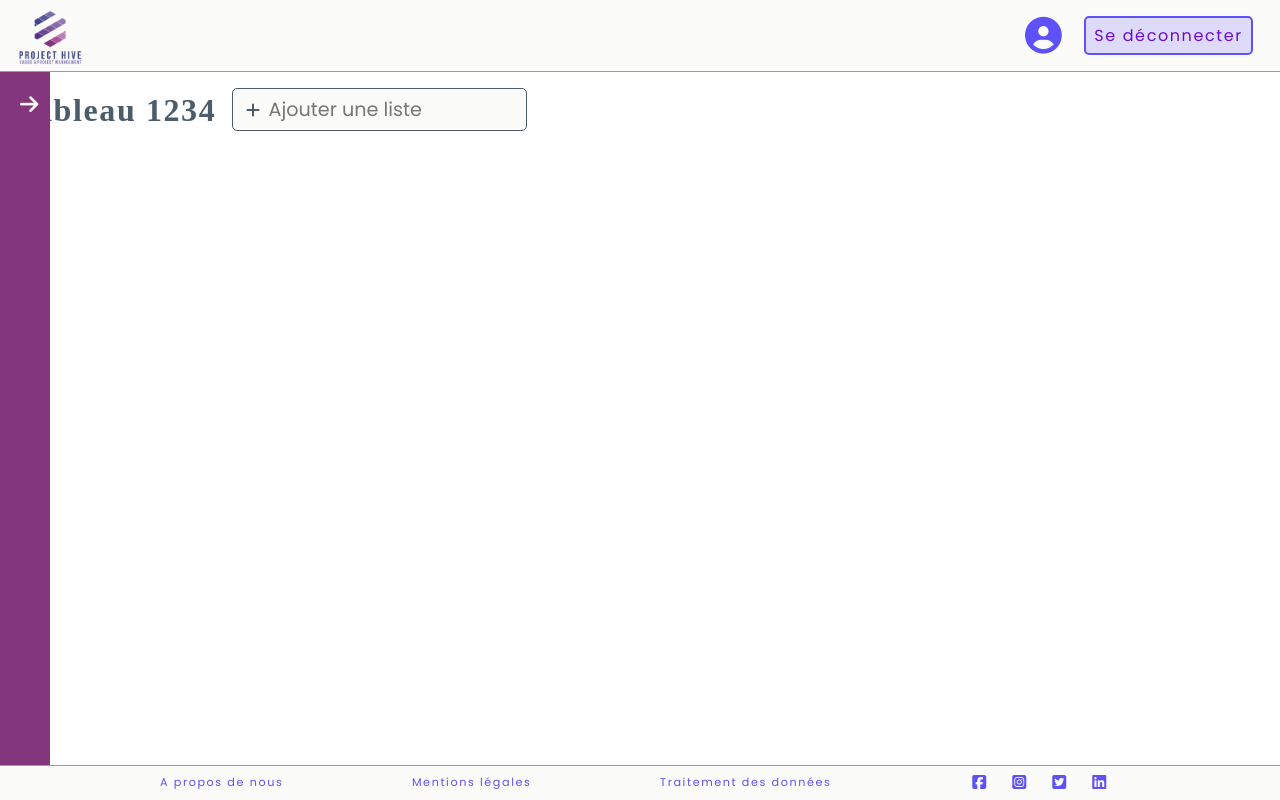
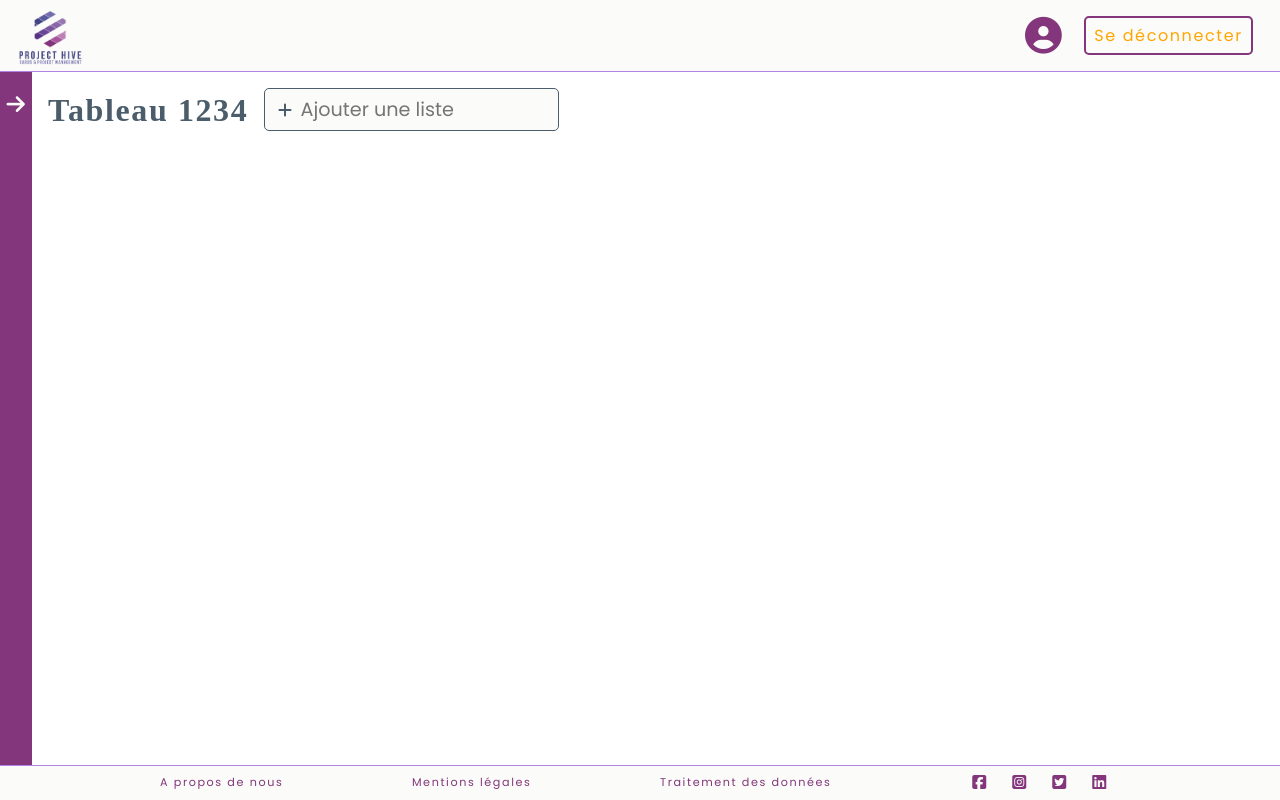
Before and after one commit to CoralieGa33/cda_projet_project_hive, a PHP site: template app/templates/board.php in a window 1280 px wide. Run offline with PHP 8.4, Linux system fonts and the light colour scheme; the template is opened without the code that fills it, so the values that code supplies are empty; the visitor is signed in with stand-in values (Sample User, id 1); some libraries are stand-ins or nearby versions; some web fonts are replaced.

Commit message:
burger menu adjustments

```diff
--- a/app/css/style.css
+++ b/app/css/style.css
@@ -84,15 +84,14 @@ a {
   padding: 0.3rem 0.5rem;
   font-size: 1rem;
   border-radius: 5px;
-  border: solid 2px #5d51f7;
-  color: #6D0CCE;
+  border: solid 2px #83367B;
+  color: #ffa500;
   line-height: normal;
-  background-color: #5d51f730;
 }
 
 .btn:hover {
   cursor: pointer;
-  background-color: #5d51f7;
+  background-color: #83367B;
   color: #FBFBF9;
 }
 
@@ -143,7 +142,7 @@ a {
 .header-navigation .fas {
   font-size: 2.3rem;
   margin-right: 0.8rem;
-  color: #5d51f7;
+  color: #83367B;
 }
 
 .header-navigation .fas:hover {
@@ -198,7 +197,7 @@ a {
   padding: 0.5rem 10rem;
   background-color: #FBFBF9;
   font-family: 'Poppins', sans-serif;
-  color: #5d51f7;
+  color: #83367B;
   border-top: 0.06rem solid rgba(109, 12, 206, 0.5);
   height: 2.2rem;
   position: fixed;
@@ -211,8 +210,11 @@ a {
   font-size: 0.7rem;
 }
 
-.footer .nav a:hover {
-  color: #6D0CCE;
+.footer .nav .footer-link {
+  color: #83367B;
+}
+
+.footer .nav .footer-link:hover {
   text-decoration: underline;
 }
 
@@ -222,19 +224,19 @@ a {
   display: flex;
   -ms-flex-pack: distribute;
       justify-content: space-around;
-  /*color: $base-color;*/
+  color: #83367B;
 }
 
 .footer-favicons a {
   padding: 0.3rem 0.5rem;
 }
 
-.footer-favicons i:hover {
-  color: #6D0CCE;
+.footer-favicons a:hover i {
+  color: #ffa500;
 }
 
 .footer a:visited {
-  color: #5d51f7;
+  color: #83367B;
 }
 
 .accueil {
@@ -325,6 +327,10 @@ a {
   margin-bottom: 1%;
   text-indent: 1rem;
   line-height: 1.3rem;
+}
+
+.board {
+  margin-left: 2rem;
 }
 
 .board-header {
@@ -412,6 +418,7 @@ a {
 .board-listes {
   position: relative;
   height: calc(100vh - 4.5rem - 4.7rem - 2.2rem);
+  padding-left: 0.5rem;
 }
 
 .board-listes .liste {
@@ -647,10 +654,13 @@ a {
   display: none !important;
 }
 
-#burger-wrap {
+.menu-burger {
+  position: relative;
+}
+
+.menu-burger #burger-wrap {
   background-color: #83367B;
-  width: 50px;
-  padding: 0 20px;
+  width: 2rem;
   font-family: 'Poppins',sans-serif;
   font-size: 21px;
   line-height: 1.6;
@@ -661,43 +671,48 @@ a {
   height: calc(100vh - 4.5rem - 2.2rem);
 }
 
-.btn-burger {
+.menu-burger .btn-burger {
   margin: 1rem;
 }
 
-#burger-open,
-#burger-close {
+.menu-burger #burger-open,
+.menu-burger #burger-close {
   text-align: right;
 }
 
-#burger-open {
-  margin-left: -1rem;
+.menu-burger #burger-open {
+  margin-left: -0.6rem;
 }
 
-#burger-close {
+.menu-burger #burger-close {
   display: none;
 }
 
-.burger-nav a {
+.menu-burger .burger-nav a {
   color: #FBFBF9;
   text-decoration: none;
   display: block;
   text-align: left;
 }
 
-.burger-nav {
+.menu-burger .burger-nav {
   padding: 0 25px;
   display: none;
 }
 
-.burger-title {
+.menu-burger .burger-nav ul {
+  margin-bottom: 2rem;
+  width: 90%;
+}
+
+.menu-burger .burger-title {
   font-size: 1.3rem;
   margin-bottom: 1rem;
   font-family: 'Solway', serif;
   color: orange;
 }
 
-.burger-list {
+.menu-burger .burger-list {
   font-size: 0.9rem;
   -webkit-transition: 0.4s;
   transition: 0.4s;
--- a/app/css/style.scss
+++ b/app/css/style.scss
@@ -14,7 +14,7 @@ $sd-color: #6D0CCE;
 $light-color: #FBFBF9;
 $grey-color: #4B5C6B;
 $pink-color: #83367B;
-$orange-color:orange;
+$orange-color:#ffa500;
 
 
 //pour les colonnes :
@@ -93,14 +93,14 @@ a {
     padding: 0.3rem 0.5rem;
     font-size: 1rem;
     border-radius: 5px;
-    border: solid 2px $base-color;
-    color: $sd-color;
+    border: solid 2px $pink-color;
+    color: $orange-color;
     line-height: normal;
-    background-color:  #{$base-color}30;
+    //background-color:  #{$pink-color}100;
 
     &:hover {
         cursor: pointer;
-        background-color: $base-color;
+        background-color: $pink-color;
         color: $light-color;
     }
 }
@@ -141,7 +141,7 @@ a {
         .fas{
             font-size:2.3rem;
             margin-right:0.8rem;
-            color: $base-color;
+            color: $pink-color;
 
             &:hover {
                 animation: pulse 2s infinite;
@@ -176,7 +176,7 @@ a {
     padding : 0.5rem 10rem;
     background-color:$light-color;
     font-family: 'Poppins', sans-serif;
-    color:$base-color;
+    color:$pink-color;
     border-top: 0.06rem solid rgba(109, 12, 206, 0.5);
     height: 2.2rem;
     position: fixed;
@@ -184,30 +184,35 @@ a {
     left:0;
     right:0;
 
+
     .nav{
         font-size:0.7rem;
 
-        a:hover {
-            color: $sd-color;
+        .footer-link {
+            color: $pink-color;
+
+            &:hover {
                 text-decoration: underline;
             }
+        }
+
     }
 
     &-favicons{
         display: flex;
         justify-content: space-around;
-        /*color: $base-color;*/
+        color: $pink-color;
 
         a {
             padding: 0.3rem 0.5rem;
         }
-        i:hover {
-            color: $sd-color;
+        a:hover i {
+            color: $orange-color;
         }
     }
 
     a:visited{
-        color:$base-color;
+        color:$pink-color;
     }
 }
 
@@ -257,13 +262,13 @@ a {
     h1{
         font-size: 2.5rem;
         margin-bottom: 2rem;
-        color:$base-color;
+        color:$pink-color;
         font-family: 'Solway', serif;
         text-align: center;
         letter-spacing: .1rem;
         text-shadow:
-            -1px -1px 1px #{$base-color}70,
-            2px 2px 1px #{$base-color}25;
+            -1px -1px 1px #{$pink-color}70,
+            2px 2px 1px #{$pink-color}25;
         font-weight: bold;
     }
 
@@ -288,6 +293,8 @@ a {
 
 //Board start
 .board{
+    margin-left: 2rem;
+
     &-header{
         display:flex;
         align-items: center;
@@ -355,6 +362,7 @@ a {
     &-listes {
         position: relative;
         height: calc(100vh - 4.5rem - 4.7rem - 2.2rem ); // -header -board-header -  footer
+        padding-left: 0.5rem;
 
         //List start
         .liste{
@@ -561,10 +569,13 @@ a {
 //Board end
 
 //Menu burger start
+.menu-burger {
+    position:relative;
+
     #burger-wrap {
         background-color:#83367B;
-    width: 50px;
-    padding: 0 20px;
+        width: 2rem;
+        //padding: 0 20px;
         font-family: 'Poppins',sans-serif;
         font-size: 21px;
         line-height: 1.6;
@@ -585,7 +596,7 @@ a {
         text-align: right;
     }
     #burger-open {
-      margin-left:-1rem;
+        margin-left: -0.6rem;
     }
     #burger-close {
         display: none
@@ -649,25 +671,29 @@ a {
     .burger-new-table{
         margin-top: 4rem;
         display:none;
-    text-align: center;
     }
-  .burger-add-table{
+
+    .edit-board, .new-board {
+        display: flex;
+        flex-direction: column;
+    }
+    .btn{
         font-size:0.9rem;
         border:2px solid #FBFBF9;
-    width:11rem;
-    padding:0.2rem;
+        background-color: transparent;
+        color: $light-color;
+        padding:0.2rem 0.5rem;
         text-align: center;
-    margin-top: 1.2rem;
         cursor: pointer;
         font-family: 'Poppins', sans-serif;
         border-radius: 5px;
 
     }
-  .burger-add-table:hover{
+    .btn:hover{
         background-color:$light-color;
         color:$grey-color;
     }
-  .input{
+    .board-title{
         padding: 0.4rem;
         border-radius: 5px;
         margin-bottom: 0.7rem;
@@ -715,13 +736,13 @@ a {
         text-transform: uppercase;
         font-weight: bold;
         font-size: 1.5rem;
-        color: $base-color;
+        color: $pink-color;
         margin: 0 1rem 1.5rem;
         width: 22rem;
         letter-spacing: .1rem;
         text-shadow:
-            -1px -1px 1px #{$base-color}70,
-            2px 2px 1px #{$base-color}25;
+            -1px -1px 1px #{$pink-color}70,
+            2px 2px 1px #{$pink-color}25;
     }
 
     &-valid, &-error, &-noerror {
--- a/app/includes/footer.php
+++ b/app/includes/footer.php
@@ -1,13 +1,13 @@
 <footer class="footer">
 
     <div class="nav about us">
-        <a href="">A propos de nous</a>
+        <a href="" class="footer-link">A propos de nous</a>
     </div>
     <div class="nav legal">
-        <a href="">Mentions légales</a>
+        <a href="" class="footer-link">Mentions légales</a>
     </div>
     <div class="nav rgpd">
-        <a href="">Traitement des données</a>
+        <a href="" class="footer-link">Traitement des données</a>
     </div>
 
     <div class="footer-favicons col-2">
```
Also changed, not shown: other parts of app/css/style.css (+51 -42 lines), other parts of app/css/style.scss (+26 -20 lines), app/includes/burger.php (+29 -28 lines), app/js/script.js (+6 -6 lines), 1 other file. Lines whose indentation alone changed are shown as unchanged.
